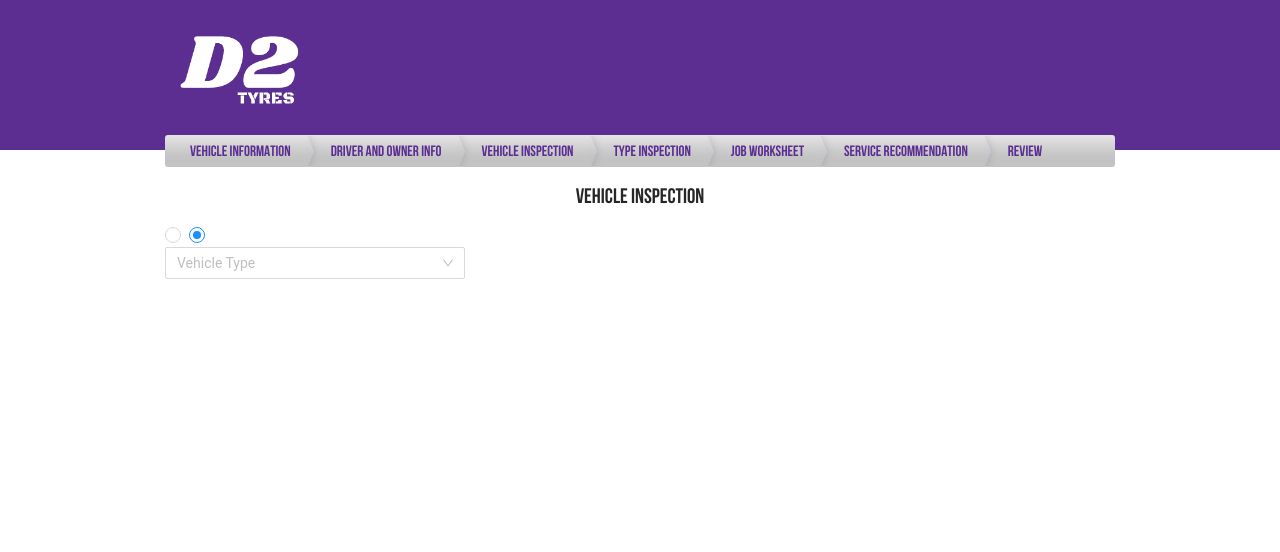
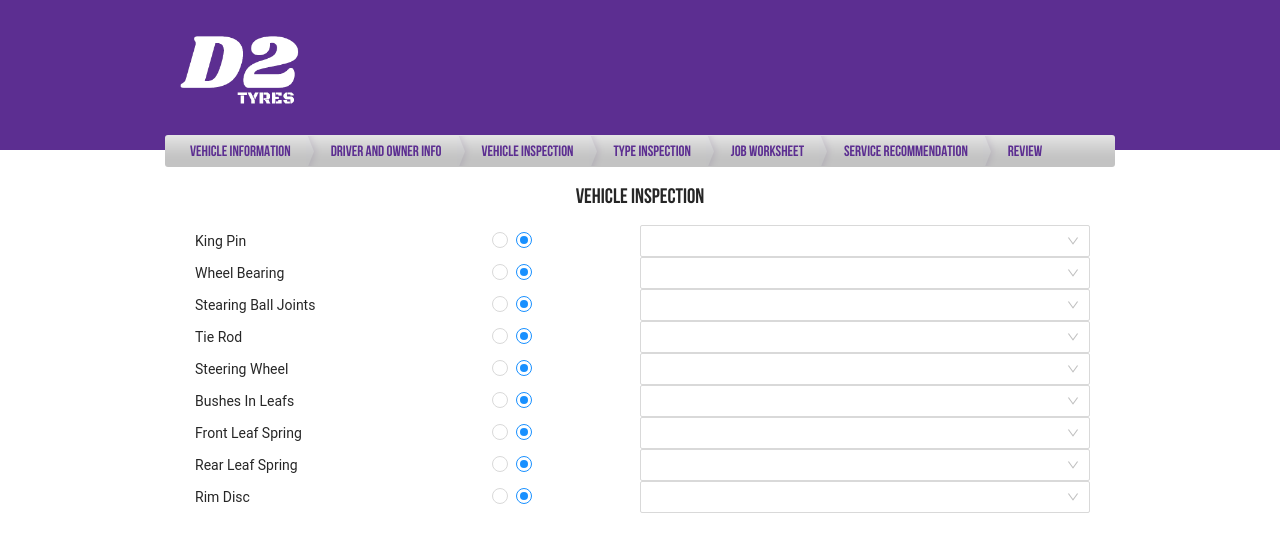
Before and after one commit to kiencon/clone-djc, a React (Create React App) app: page /add-new-job/vehicle-inspection in a window 1280 px wide. Shown: the top 552 px of the page. Built offline with nearby package versions, Linux system fonts and the light colour scheme.

Commit message:
implement custom hook

```diff
--- a/src/containers/jobcard/components/InspectionForm.js
+++ b/src/containers/jobcard/components/InspectionForm.js
@@ -1,50 +1,51 @@
-import React from 'react';
-import { Form, Select, Radio } from 'antd';
+import React, { useState } from 'react';
+import {
+  Select, Radio,
+} from 'antd';
 
 const { Option } = Select;
 
-const CONST = {
+const RADIO_VALUES = {
   OK: 1,
   NOT_OK: 0,
 };
 
-/**
- *
- * @param {*} defaultValue.radioValue
- * @param {*} defaultValue.comment
- */
-
 const InspectionForm = ({
-  inspectionName, comments, radioValue,
-  changeSelectionBox, changeRadioBtn,
-}) => (
-  <div className="inspectionForm">
-    <Form.Item
-      label={inspectionName}
-      rules={[
-        {
-          required: true,
-          message: 'Vehicle Type Number is required',
-        },
-      ]}
-    >
-      <Radio.Group onChange={changeRadioBtn} value={radioValue}>
-        <Radio value={CONST.OK} />
-        <Radio value={CONST.NOT_OK} />
+  label,
+  comments,
+}) => {
+  const [value, setValue] = useState({ radioValue: RADIO_VALUES.NOT_OK, comment: '' });
+  const changeRadioBtn = e => setValue({ comment: '', radioValue: +e.target.value });
+  const changeSelectionBox = opt => setValue({ ...value, comment: opt });
+  const InspectionFormTemplate = () => (
+    <div className="ant-row inspectionForm">
+      <div className="ant-col ant-col-8 label">
+        <span>{label}</span>
+      </div>
+      <div className="ant-col ant-col-4 radio">
+        <Radio.Group onChange={changeRadioBtn} value={value.radioValue}>
+          <Radio value={RADIO_VALUES.OK} />
+          <Radio value={RADIO_VALUES.NOT_OK} />
         </Radio.Group>
+      </div>
+      <div className="ant-col ant-col-12 selection">
         <Select
           placeholder="Vehicle Type"
           onChange={changeSelectionBox}
           allowClear
+          value={value.comment}
+          disabled={value.radioValue}
         >
           {
-            comments.map(comment => (
-              <Option value={comment} key={comment}>{comment}</Option>
+            comments.map(cmt => (
+              <Option value={cmt} key={cmt}>{cmt}</Option>
             ))
           }
         </Select>
-    </Form.Item>
+      </div>
     </div>
   );
+  return [InspectionFormTemplate, value];
+};
 
 export default InspectionForm;
--- a/src/containers/jobcard/components/VehicleInspection.js
+++ b/src/containers/jobcard/components/VehicleInspection.js
@@ -1,23 +1,57 @@
-import React from 'react';
-import { Form } from 'antd';
+/* eslint-disable no-unused-vars */
+import React, { useState } from 'react';
+import {
+  Form, Radio, Select, Input, Button,
+} from 'antd';
 import InspectionForm from './InspectionForm';
 
+const VEHICLE_INSPECTION_DATA = [{
+  label: 'King Pin',
+  comments: ['Shake in king pin'],
+}, {
+  label: 'Wheel Bearing',
+  comments: ['Shake in wheel bearing. Can cause tyre wear'],
+}, {
+  label: 'Stearing Ball Joints',
+  comments: ['Steering ball joints worn out'],
+}, {
+  label: 'Tie Rod',
+  comments: ['Excessive play in tie rod', 'Bent tie rod'],
+}, {
+  label: 'Steering Wheel',
+  comments: ['Streering wheel play'],
+}, {
+  label: 'Bushes In Leafs',
+  comments: ['Bushes worn out in leafs'],
+}, {
+  label: 'Front Leaf Spring',
+  comments: ['Misaligned leafs', 'Loose U clamps', 'Broken leafs'],
+}, {
+  label: 'Rear Leaf Spring',
+  comments: ['Misaligned leafs', 'Loose U clamps', 'Broken leafs', 'Center bolt cut. Can lead to fast wear'],
+}, {
+  label: 'Rim Disc',
+  comments: ['Disc damaged', 'Disc bent', 'Incorrect rim size. Will damage tyre bead'],
+}];
+
 const VehicleInspection = () => {
-  const [form] = Form.useForm();
-  const changeRadioBtn = e => console.log(e.target.value);
+  const formTemplates = VEHICLE_INSPECTION_DATA.map(
+    item => [item.label, ...InspectionForm(item)],
+  );
+  // const [KingPingFormTemplate, kingPingState] = InspectionForm(
+  //   { formName: 'king ping', comments },
+  // );
+  const layout = {
+    labelCol: { span: 8 },
+    wrapperCol: { span: 16 },
+  };
   return (
-    <Form
-      form={form}
-    >
-      <div className="vehicleInspection">
-        <h1>Vehicle Inspection</h1>
-        <InspectionForm
-          changeRadioBtn={changeRadioBtn}
-          comments={['ABC', 'CFS', 'SDSAD']}
-          radioValue={0}
-        />
-      </div>
-    </Form>
+    <div className="vehicleInspection">
+      <h1>Vehicle Inspection</h1>
+      {
+        formTemplates.map(([label, Template]) => <Template key={label} />)
+      }
+    </div>
   );
 };
 
--- a/src/containers/jobcard/components/jobcard.scss
+++ b/src/containers/jobcard/components/jobcard.scss
@@ -32,3 +32,16 @@
         }
     }
 }
+
+.vehicleInspection {
+    .inspectionForm {
+        display: flex;
+        align-items: center;
+        padding: 0 30px;
+        .selection {
+            .ant-select-selector {
+                min-width: 450px;
+            }
+        }
+    }
+}
```
Lines whose indentation alone changed are shown as unchanged.
